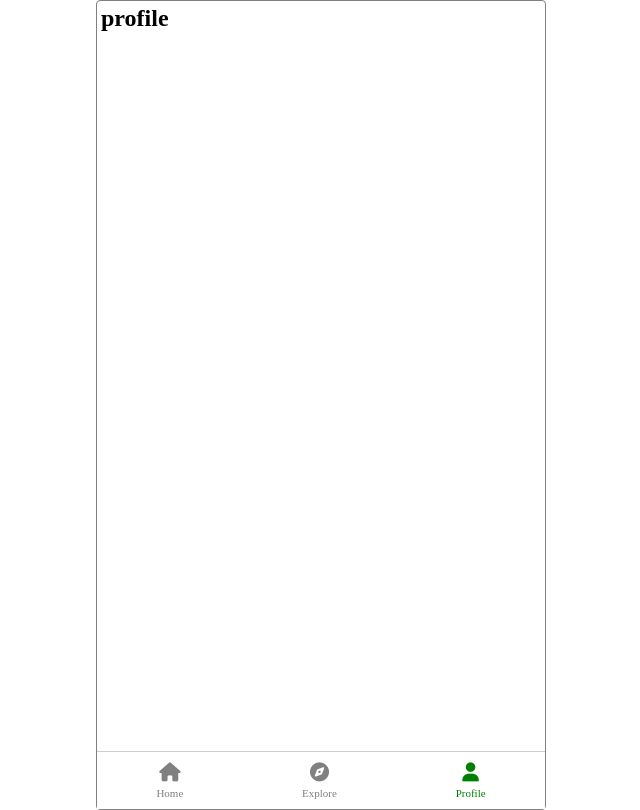
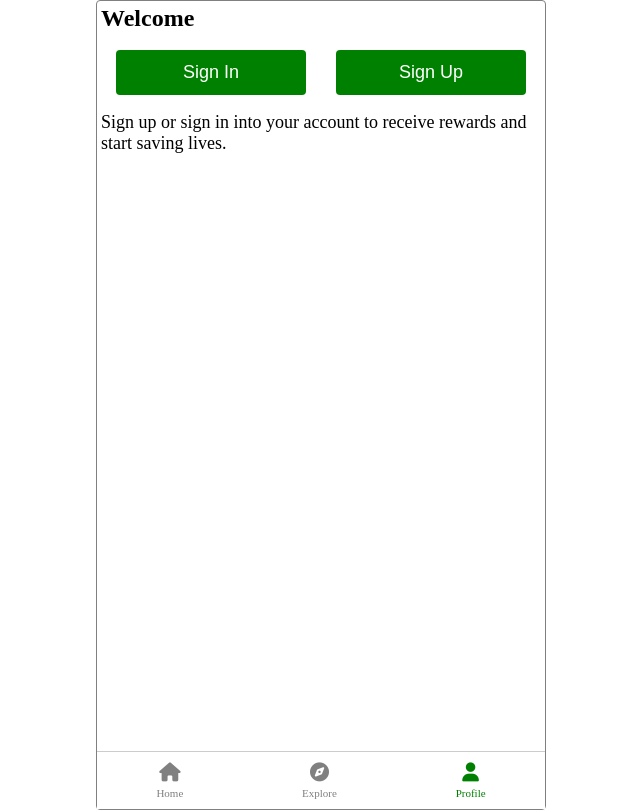
Before and after one commit to oladips772/QED--Quick-Emergency-Dispatch-, a website: page index.html in a window 1280 px wide. Both pictures are taken after a click on the element "Profile". Shown: the whole page, without its empty margins (319-959 px from the left). Drawn offline with Linux system fonts and the light colour scheme.

Commit message:
done with profile ui

```diff
--- a/index.html
+++ b/index.html
@@ -122,6 +122,9 @@
       </div>
 
       <div class="explore" id="explore">
+
+        <h3>Emergency Services Available</h3>
+
         <div class="explore_item">
           <i class="fa-solid fa-phone"></i>
           <span>Ambulance</span>
@@ -135,7 +138,8 @@
           <span>Fire Accident</span>
         </div>
         <div class="explore_item">
-          <i class="fa-solid fa-masks-theater"></i> <span>Robbery / Kidnap</span>
+          <i class="fa-solid fa-masks-theater"></i>
+          <span>Robbery / Kidnap</span>
         </div>
         <div class="explore_item">
           <i class="fa-solid fa-person-pregnant"></i>
@@ -155,8 +159,17 @@
       </div>
 
       <div class="profile" id="profile">
-        <h1>profile</h1>
+        <h1>Welcome</h1>
+        <div>
+          <button>Sign In</button>
+          <button>Sign Up</button>
+        </div>
+        <span
+          >Sign up or sign in into your account to receive rewards and start
+          saving lives.</span
+        >
       </div>
+
       <footer>
         <div id="homeBtn" class="homeBtn active">
           <i class="fa-solid fa-house"></i>
--- a/style.css
+++ b/style.css
@@ -198,3 +198,32 @@ footer .exploreBtn.active {
 footer .profileBtn.active {
   color: green;
 }
+
+.profile {
+  flex-direction: column;
+}
+
+/* profile */
+.profile div {
+  margin: 15px 0px;
+  height: 50px;
+  width: 100%;
+  display: flex;
+  align-items: center;
+  justify-content: space-around;
+}
+
+.profile div button {
+  width: 43%;
+  height: 45px;
+  background-color: green;
+  color: white;
+  border-radius: 4px;
+  border: none;
+  cursor: pointer;
+  font-size: 18px;
+}
+
+.profile span {
+  font-size: 18px;
+}
```
